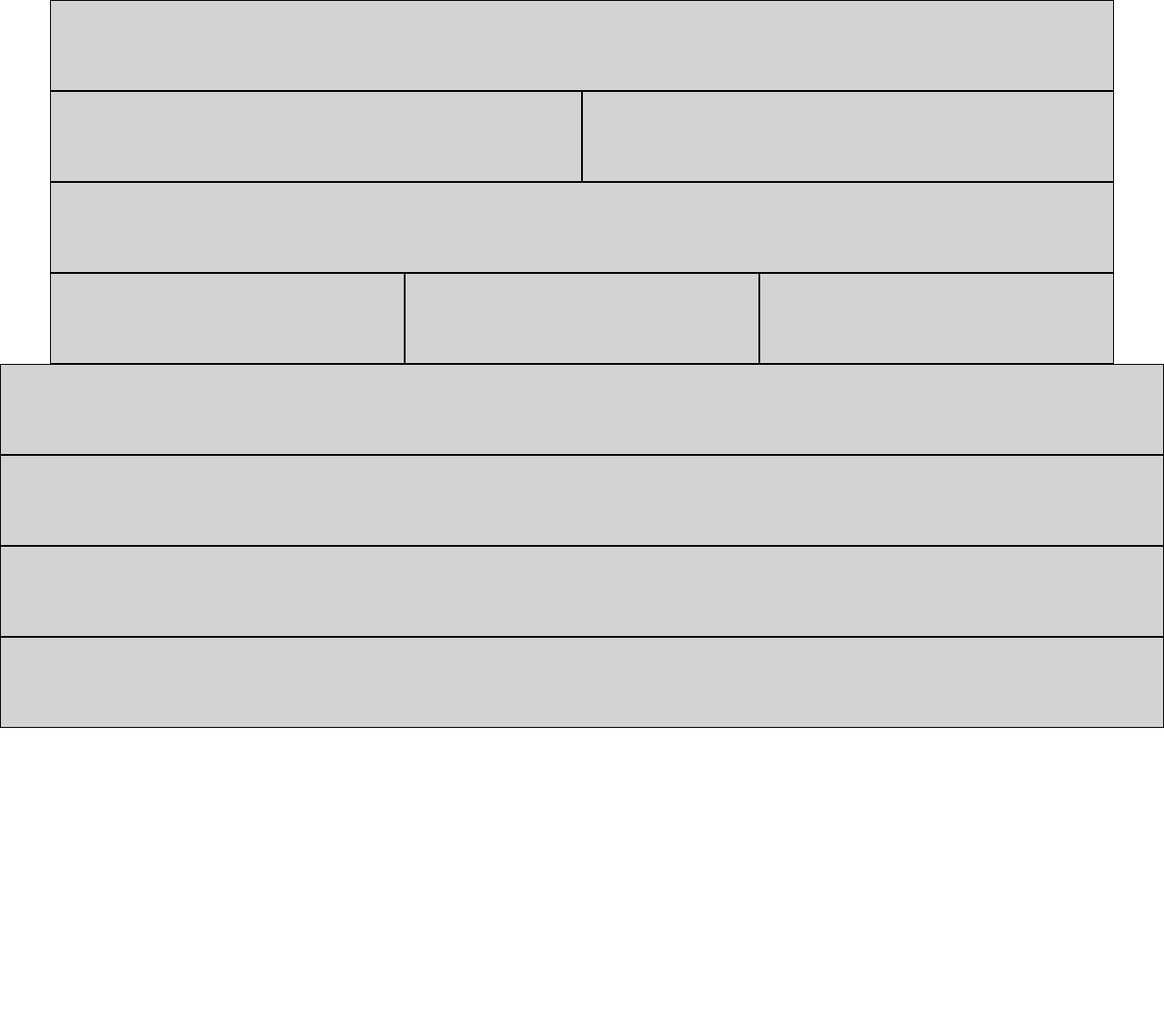
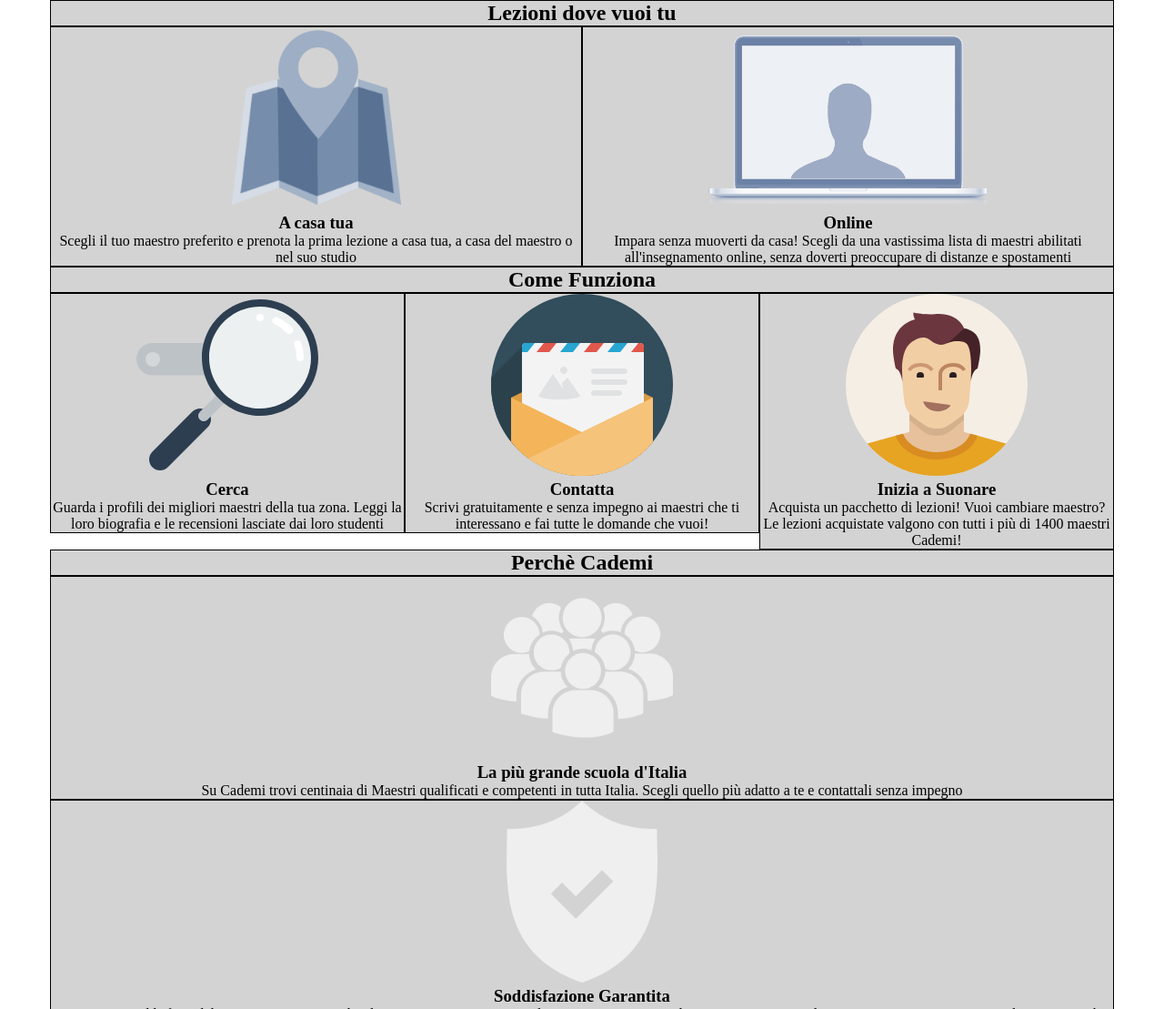
Before and after one commit to mcurtaz/html-css-resp-wannabe-12bool, a plain HTML site: page index.html in a window 1280 px wide. Shown: the top 1109 px of the page at 91% size. Before the commit the page ends 800 px from the top, so only its background shows below. Drawn offline with Linux system fonts and the light colour scheme.

Commit message:
Aggiunti contenuti pagina

```diff
--- a/css/style.css
+++ b/css/style.css
@@ -4,10 +4,17 @@
   box-sizing: border-box;
 }
 
+
 /* debug */
-
 [class*="col-"]{
-  height: 100px;
   border: 1px solid black;
   background-color: lightgrey;
 }
+
+* {
+  text-align: center;
+}
+
+img{
+  height: 200px;
+}
--- a/index.html
+++ b/index.html
@@ -13,48 +13,84 @@
     <section id="lezioni">
       <div class="container">
         <div class="col-xs-12 col-md-12 col-lg-12">
-          <h1></h1>
+          <h1>Lezioni dove vuoi tu</h1>
         </div>
       </div>
       <div class="container">
         <div class="col-xs-12 col-md-6 col-lg-6">
-
+          <div class="content">
+            <img src="img/icon/maps.png" alt="">
+            <h3>A casa tua</h3>
+            <p>Scegli il tuo maestro preferito e prenota la prima lezione a casa tua, a casa del maestro o nel suo studio</p>
+          </div>
         </div>
         <div class="col-xs-12 col-md-6 col-lg-6">
-
+          <div class="content">
+            <img src="img/icon/screen.png" alt="">
+            <h3>Online</h3>
+            <p>Impara senza muoverti da casa! Scegli da una vastissima lista di maestri abilitati all'insegnamento online, senza doverti preoccupare di distanze e spostamenti</p>
+          </div>
         </div>
       </div>
     </section>
+
     <section id="steps">
       <div class="container">
         <div class="col-xs-12 col-md-6 col-lg-12">
-          <h2></h2>
+          <h2>Come Funziona</h2>
         </div>
         <div class="clearlg"></div>
         <div class="col-xs-12 col-md-6 col-lg-4">
-
+          <div class="content">
+            <img src="img/search.svg" alt="">
+            <h3>Cerca</h3>
+            <p>Guarda i profili dei migliori maestri della tua zona. Leggi la loro biografia e le recensioni lasciate dai loro studenti</p>
+          </div>
         </div>
         <div class="clearmd"></div>
         <div class="col-xs-12 col-md-6 col-lg-4">
-
+          <div class="conntent">
+            <img src="img/letter.svg" alt="">
+            <h3>Contatta</h3>
+            <p>Scrivi gratuitamente e senza impegno ai maestri che ti interessano e fai tutte le domande che vuoi!</p>
+          </div>
         </div>
         <div class="col-xs-12 col-md-6 col-lg-4">
-
+          <div class="content">
+            <img src="img/male.svg" alt="">
+            <h3>Inizia a Suonare</h3>
+            <p>Acquista un pacchetto di lezioni! Vuoi cambiare maestro? Le lezioni acquistate valgono con tutti i più di 1400 maestri Cademi!</p>
+          </div>
         </div>
       </div>
     </section>
+
     <section id="why">
+      <div class="container">
         <div class="col-xs-12 col-md-12 col-lg-12">
-        <h2></h2>
+          <h2>Perchè Cademi</h2>
         </div>
         <div class="col-xs-12 col-md-12 col-lg-12">
-
+          <div class="content">
+            <img src="img/icon/profile.png" alt="">
+            <h3>La più grande scuola d'Italia</h3>
+            <p>Su Cademi trovi centinaia di Maestri qualificati e competenti in tutta Italia. Scegli quello più adatto a te e contattali senza impegno</p>
+          </div>
         </div>
         <div class="col-xs-12 col-md-12 col-lg-12">
-
+          <div class="content">
+            <img src="img/icon/secure.png" alt="">
+            <h3>Soddisfazione Garantita</h3>
+            <p>Se non sei soddisfatto del tuo maestro, puoi cambiarlo senza costi aggiuntivi. Le lezioni acquistate su Cademi possono essere utilizzate con tutti i nostri maestri e il nostro team è sempre disponibile per darti un consiglio!</p>
+          </div>
         </div>
         <div class="col-xs-12 col-md-12 col-lg-12">
-
+          <div class="content">
+            <img src="img/icon/flex.png" alt="">
+            <h3>Flessibile e Conveniente</h3>
+            <p>Cademi non ha alcun costo d’iscrizione a differenza delle scuole di musica tradizionali. Inoltre, sei tu a scegliere dove fare lezione e gli orari delle tue lezioni.</p>
+          </div>
+        </div>
       </div>
     </section>
   </body>
```
Lines whose indentation alone changed are shown as unchanged.
